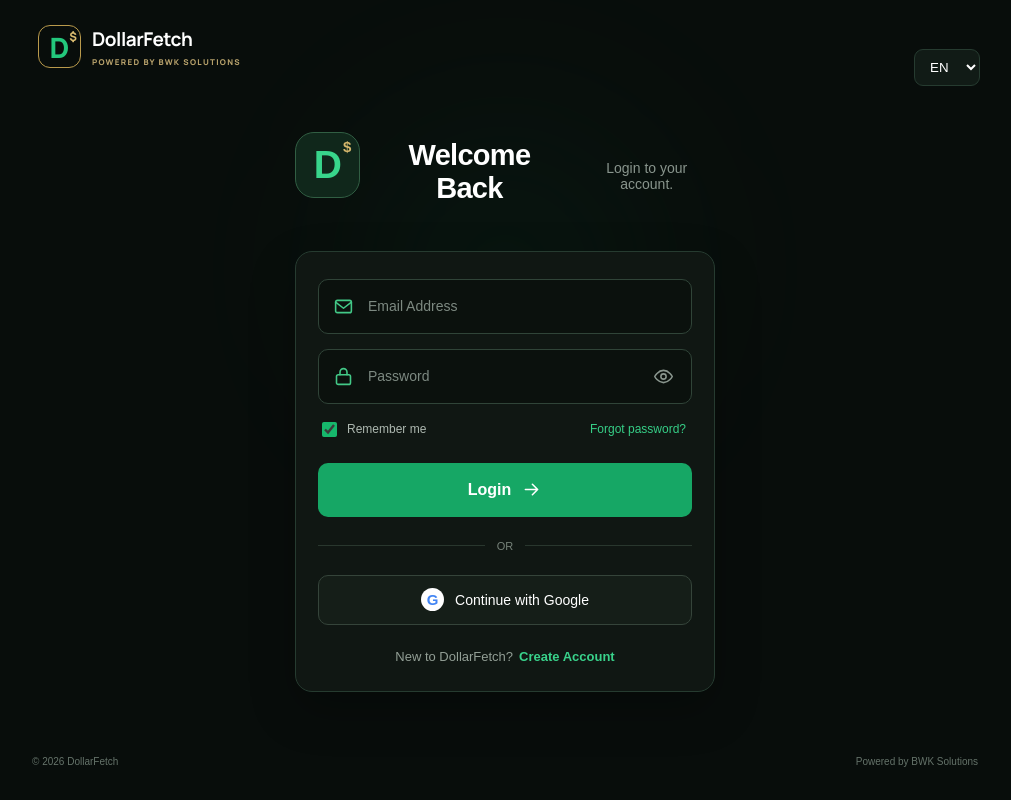
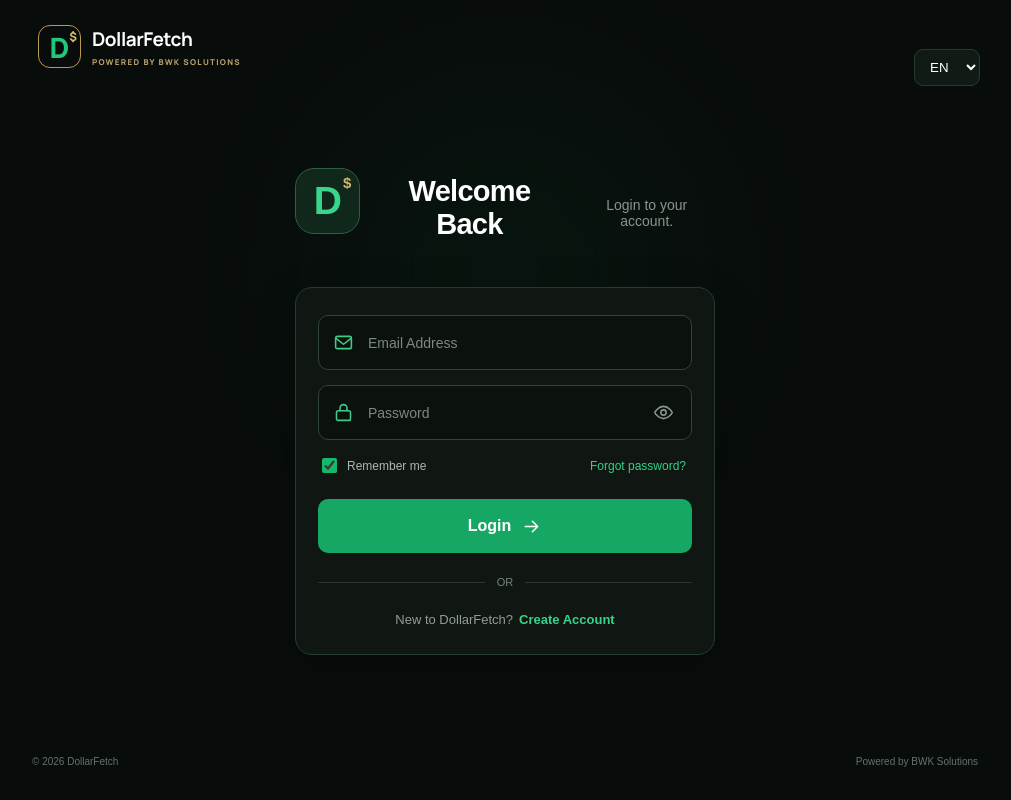
Before and after one commit to mwendaemmanuel212-lang/Dollarfetch-, a Next.js app: page /app/login in a window 1280 px wide. Shown: the whole page, without its empty margins (135-1146 px from the left). Built offline with nearby package versions, Linux system fonts and the light colour scheme; no server answers.

Commit message:
Remove Google login button
Removed Google login button from the login page.

```diff
--- a/app/app/login/page.tsx
+++ b/app/app/login/page.tsx
@@ -300,15 +300,7 @@ export default function Login() {
                 <span/> OR <span/>
               </div>
 
-              <button
-                type="button"
-                className="google-button"
-                onClick={googleLogin}
-                disabled={loading}
-              >
-                <b>G</b>
-                Continue with Google
-              </button>
+
 
               <div className="register">
                 <span>{words.noaccount}</span>
```
